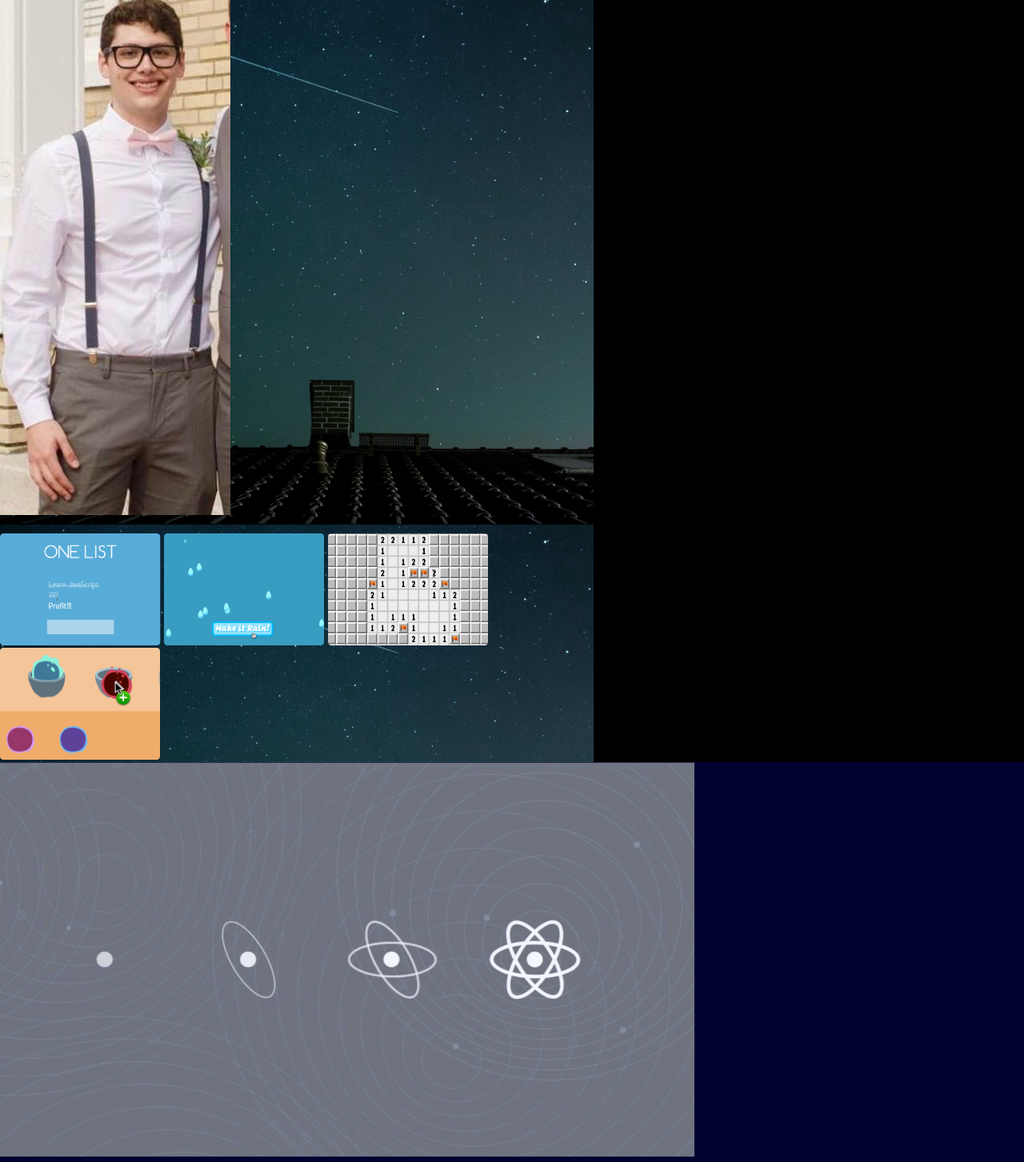
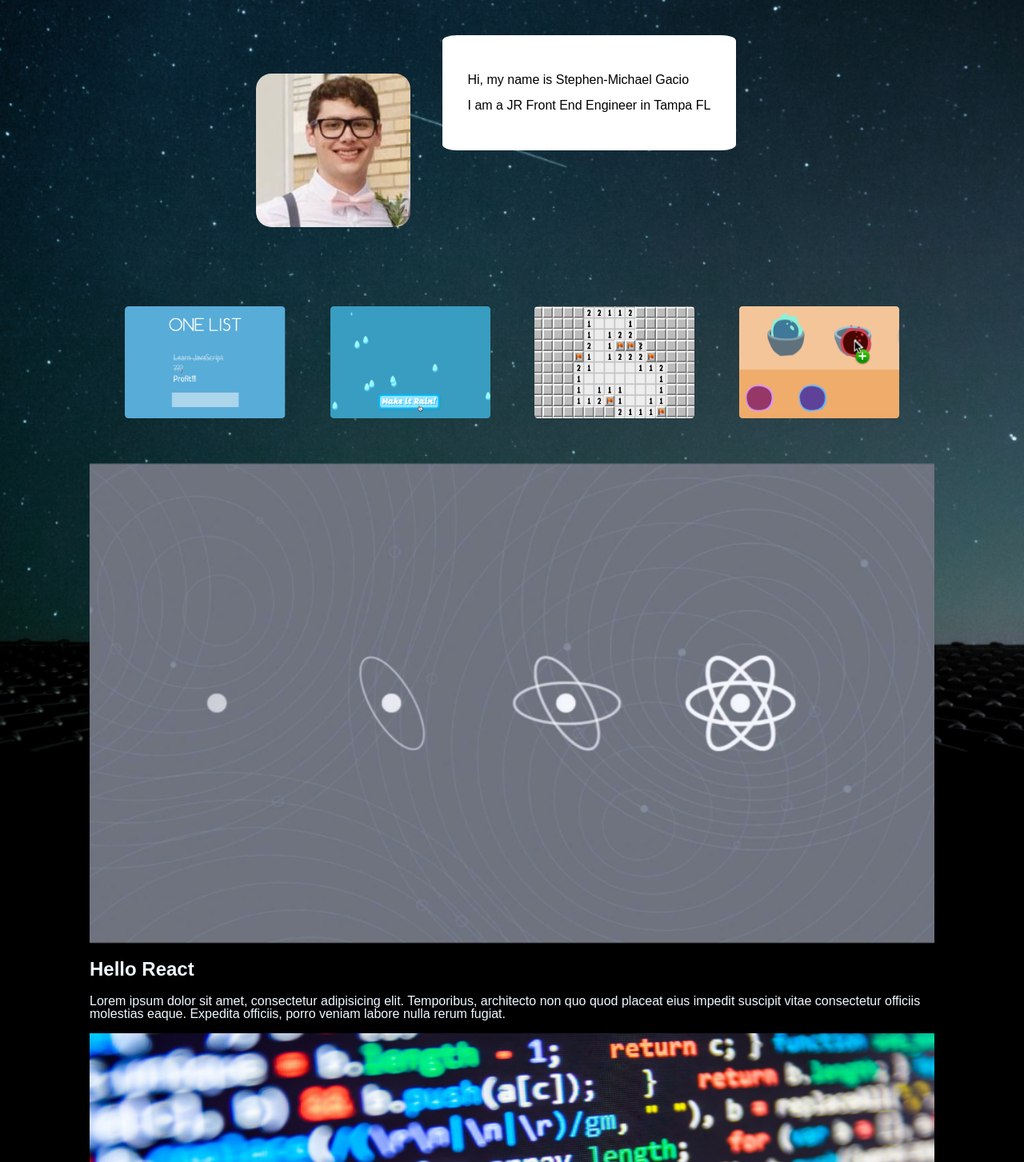
Before and after one commit to sgacio/portfolio, a website: page public/index.html in a window 1280 px wide. Shown: the part 20-1473 px from the top of the page at 80% size. Drawn offline with Linux system fonts and the light colour scheme.

Commit message:
Done setting up the bones of the page

```diff
--- a/public/index.html
+++ b/public/index.html
@@ -1,49 +1,64 @@
 <!DOCTYPE html>
 <html>
-
   <head lang="en">
-  <meta charset="UTF-8">
-  <meta name="viewport" content="width=device-width, initial-scale=1">
+    <meta charset="UTF-8" />
+    <meta name="viewport" content="width=device-width, initial-scale=1" />
     <title>Portfolio</title>
-  <link rel="shortcut icon" href="/favicon.ico">
-  <link rel="stylesheet" href="/screen.css">
+    <link rel="shortcut icon" href="/favicon.ico" />
+    <link rel="stylesheet" href="/screen.css" />
   </head>
 
   <body>
-  <section>
     <div>
-      <img src="./images/stephen photo.jpg" alt="stephen photo">
+      <section class="first-section">
+        <header>
+          <div class="top-image">
+            <img src="./images/stephen photo9.png" alt="stephen photo" />
           </div>
+          <div class="page-header">
+            <blockquote>
+              <p>Hi, my name is Stephen-Michael Gacio</p>
+              <p>I am a JR Front End Engineer in Tampa FL</p>
+            </blockquote>
+          </div>
+        </header>
+      </section>
+      <section class="cards">
+        <img src="./images/one-list.png" alt="One List" />
+        <img src="./images/make-it-rain.png" alt="Make it Rain" />
+        <img src="./images/bomb-sniffer.png" alt="Bomber Sniffer" />
+        <img src="./images/sensei-sense.png" alt="Sensai Sensai" />
+      </section>
+    </div>
+    <nav>
+      <article class="bottom-half">
+        <img src="./images/react.png" alt="React" />
         <div>
-      <h1></h1>
-    </div>
-    <div>
-      <img src="./images/one-list.png" alt="One List">
-      <img src="./images/make-it-rain.png" alt="Make it Rain">
-      <img src="./images/bomb-sniffer.png" alt="Bomber Sniffer">
-      <img src="./images/sensei-sense.png" alt="Sensai Sensai">
-    </div>
-  </section>
-  <nav>
-    <article>
-      <img src="./images/react.png" alt="React">
-      <div>
-        <h2></h2>
-        <p></p>
+          <h2 class="above-words">Hello React</h2>
+          <p class="words-on-page">
+            Lorem ipsum dolor sit amet, consectetur adipisicing elit.
+            Temporibus, architecto non quo quod placeat eius impedit suscipit
+            vitae consectetur officiis molestias eaque. Expedita officiis, porro
+            veniam labore nulla rerum fugiat.
+          </p>
         </div>
       </article>
-    <article>
-      <img src="./images/code.png" alt="Code">
+      <article class="bottom-half">
+        <img src="./images/code.png" alt="Code" />
         <div>
-        <h2></h2>
-        <p></p>
+          <h2 class="above-words">Fizz Buzz</h2>
+          <p class="words-on-page">
+            Lorem ipsum dolor sit amet consectetur adipisicing elit. Reiciendis
+            earum eum est laborum necessitatibus architecto tempore obcaecati
+            debitis similique maiores minus recusandae, ex accusantium,
+            consequatur ut ea iure eos asperiores.
+          </p>
         </div>
       </article>
     </nav>
     <footer>
-    <p></p>
-    <p></p>
+      <p>Stay Connected With Me!</p>
+      <p>Built with love</p>
     </footer>
   </body>
-
 </html>
--- a/public/screen.css
+++ b/public/screen.css
@@ -7,16 +7,74 @@ html {
 }
 
 body {
-  margin: 0;
+  margin: 7rem;
   min-height: 100%;
   background-color: black;
+  background-image: url(./images/space.png);
+  background-size: cover;
+  background-repeat: no-repeat;
 }
 
-section {
-  background-image: url(./images/space.png);
-  width: 58%;
+blockquote {
+  background-color: white;
+  border: .4rem solid none;
+  border-radius: 5%;
+  padding: 2rem;
+  margin-top: -3rem;
+}
+
+.page-header {
+  display: flex;
+  flex-direction: column;
+  margin: 0;
+}
+
+.top-image>img {
+  border: .4rem solid none;
+  border-radius: 10%;
+  margin: 0;
+  padding: 0;
+  height: 12rem;
+}
+
+header {
+  display: flex;
+  justify-content: center;
+}
+
+
+.cards {
+  display: flex;
+  justify-content: space-around;
+  align-content: center;
+  padding: 1rem;
+  margin-top: 5rem;
 }
 
 nav {
-  background-color: rgb(2, 2, 48);
+  margin-top: 2.5rem;
 }
+
+.words-on-page {
+  color: aliceblue;
+}
+
+.above-words {
+  color: aliceblue;
+}
+
+article>img {
+  height: 30;
+}
+
+.bottom-half {
+  display: flex;
+  flex-direction: column;
+  justify-content: center;
+  align-content: center;
+}
+
+footer {
+  color: aliceblue;
+  text-align: center;
+}
```
Also changed, not shown: public/images/stephen photo.jpg (deleted), public/images/stephen photo9.png (added), 1 other file. Lines whose indentation alone changed are shown as unchanged.
